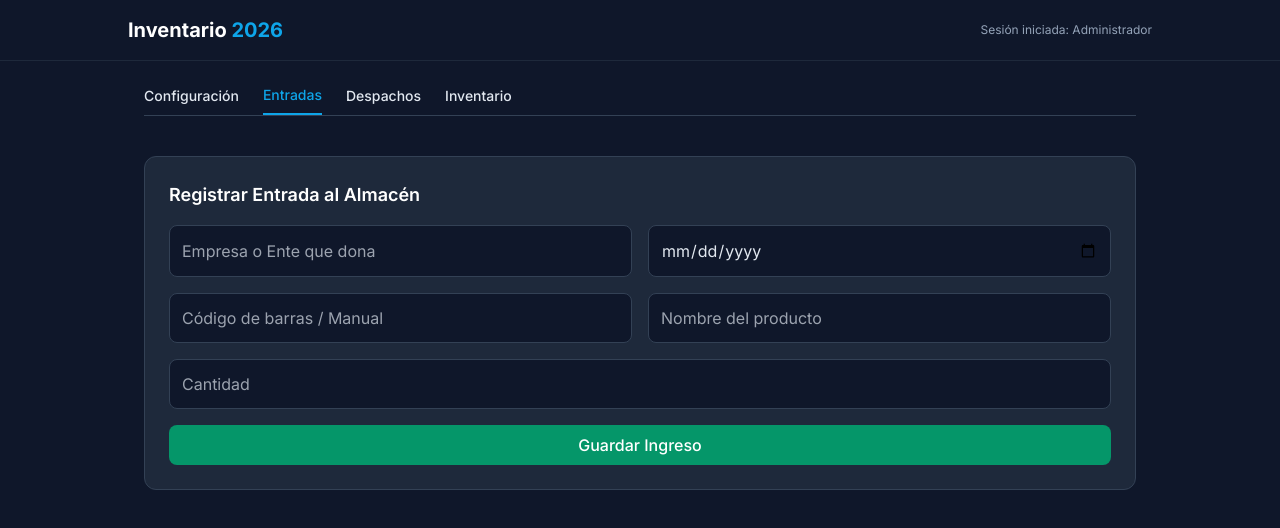
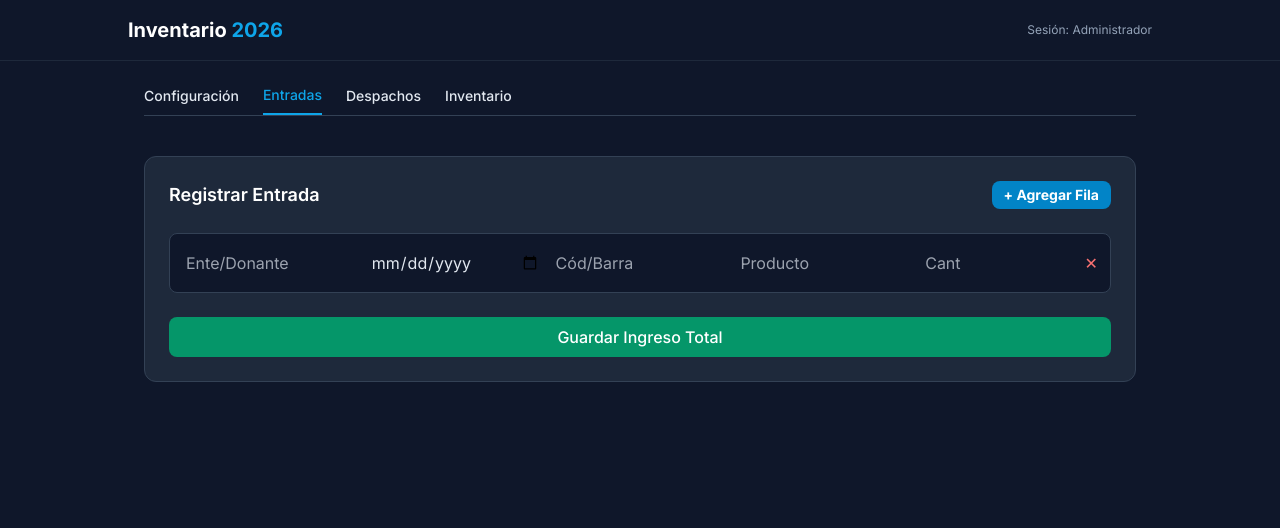
Before and after one commit to UNIONG25/INVENTARIOS2026, a plain HTML site: page index.html in a window 1280 px wide. Both pictures are taken after a click on the button "Entradas". Drawn offline with nearby package versions, Linux system fonts and the light colour scheme.

Commit message:
Update user status and input fields in index.html

```diff
--- a/index.html
+++ b/index.html
@@ -18,7 +18,7 @@
     <header class="bg-slate-900 border-b border-slate-800 p-4">
         <div class="max-w-5xl mx-auto flex justify-between items-center">
             <h1 class="text-xl font-bold text-white">Inventario <span class="text-sky-500">2026</span></h1>
-            <div id="user-status" class="text-xs text-slate-400">Sesión iniciada: Administrador</div>
+            <div id="user-status" class="text-xs text-slate-400">Sesión: Administrador</div>
         </div>
     </header>
 
@@ -38,7 +38,7 @@
             <div class="bg-slate-800 p-6 rounded-xl border border-slate-700">
                 <h2 class="text-lg font-semibold mb-4 text-white">Gestión de Usuarios</h2>
                 <div class="grid grid-cols-1 md:grid-cols-2 gap-4">
-                    <input type="text" placeholder="Nuevo Usuario" class="bg-slate-900 border border-slate-700 p-3 rounded-lg w-full focus:ring-2 focus:ring-sky-500 outline-none">
+                    <input type="text" placeholder="Nuevo Usuario" class="bg-slate-900 border border-slate-700 p-3 rounded-lg w-full outline-none focus:ring-2 focus:ring-sky-500">
                     <input type="password" placeholder="Clave" class="bg-slate-900 border border-slate-700 p-3 rounded-lg w-full">
                     <select class="bg-slate-900 border border-slate-700 p-3 rounded-lg w-full">
                         <option>Nivel: Administrador</option>
@@ -49,33 +49,46 @@
             </div>
         </section>
 
-        <!-- PESTAÑA: Entradas -->
         <section id="ingreso" class="tab-content space-y-6">
             <div class="bg-slate-800 p-6 rounded-xl border border-slate-700">
-                <h2 class="text-lg font-semibold mb-4 text-white">Registrar Entrada al Almacén</h2>
-                <div class="grid grid-cols-1 md:grid-cols-2 gap-4">
-                    <input type="text" placeholder="Empresa o Ente que dona" class="bg-slate-900 border border-slate-700 p-3 rounded-lg w-full">
-                    <input type="date" class="bg-slate-900 border border-slate-700 p-3 rounded-lg w-full">
-                    <input type="text" placeholder="Código de barras / Manual" class="bg-slate-900 border border-slate-700 p-3 rounded-lg w-full">
-                    <input type="text" placeholder="Nombre del producto" class="bg-slate-900 border border-slate-700 p-3 rounded-lg w-full">
-                    <input type="number" placeholder="Cantidad" class="bg-slate-900 border border-slate-700 p-3 rounded-lg w-full col-span-1 md:col-span-2">
+                <div class="flex justify-between items-center mb-6">
+                    <h2 class="text-lg font-semibold text-white">Registrar Entrada</h2>
+                    <button onclick="addRow('ingreso-container')" class="bg-sky-600 hover:bg-sky-500 text-white px-3 py-1 rounded-lg text-sm font-bold">+ Agregar Fila</button>
                 </div>
-                <button class="mt-4 bg-emerald-600 hover:bg-emerald-500 text-white px-6 py-2 rounded-lg font-medium w-full">Guardar Ingreso</button>
+                <div id="ingreso-container" class="space-y-4">
+                    <div class="grid grid-cols-1 md:grid-cols-5 gap-2 items-center bg-slate-900 p-3 rounded-lg border border-slate-700 relative">
+                        <input type="text" placeholder="Ente/Donante" class="bg-transparent border-none p-1 w-full focus:outline-none">
+                        <input type="date" class="bg-transparent border-none p-1 w-full focus:outline-none">
+                        <input type="text" placeholder="Cód/Barra" class="bg-transparent border-none p-1 w-full focus:outline-none">
+                        <input type="text" placeholder="Producto" class="bg-transparent border-none p-1 w-full focus:outline-none">
+                        <div class="flex items-center gap-2">
+                            <input type="number" placeholder="Cant" class="bg-transparent border-none p-1 w-full focus:outline-none">
+                            <button onclick="removeRow(this)" class="text-red-400 hover:text-red-300">✕</button>
+                        </div>
+                    </div>
+                </div>
+                <button class="mt-6 bg-emerald-600 hover:bg-emerald-500 text-white px-6 py-2 rounded-lg font-medium w-full">Guardar Ingreso Total</button>
             </div>
         </section>
 
-        <!-- PESTAÑA: Despacho -->
         <section id="despacho" class="tab-content space-y-6">
             <div class="bg-slate-800 p-6 rounded-xl border border-slate-700">
-                <h2 class="text-lg font-semibold mb-4 text-white">Registrar Despacho</h2>
-                <div class="grid grid-cols-1 md:grid-cols-2 gap-4">
-                    <input type="text" placeholder="Destino / Receptor" class="bg-slate-900 border border-slate-700 p-3 rounded-lg w-full">
-                    <input type="text" placeholder="Contacto del receptor" class="bg-slate-900 border border-slate-700 p-3 rounded-lg w-full">
-                    <input type="text" placeholder="Código de producto" class="bg-slate-900 border border-slate-700 p-3 rounded-lg w-full">
-                    <input type="text" placeholder="Producto" class="bg-slate-900 border border-slate-700 p-3 rounded-lg w-full">
-                    <input type="number" placeholder="Cantidad" class="bg-slate-900 border border-slate-700 p-3 rounded-lg w-full col-span-1 md:col-span-2">
+                <div class="flex justify-between items-center mb-6">
+                    <h2 class="text-lg font-semibold text-white">Registrar Despacho</h2>
+                    <button onclick="addRow('despacho-container')" class="bg-amber-600 hover:bg-amber-500 text-white px-3 py-1 rounded-lg text-sm font-bold">+ Agregar Fila</button>
                 </div>
-                <button class="mt-4 bg-amber-600 hover:bg-amber-500 text-white px-6 py-2 rounded-lg font-medium w-full">Guardar Despacho</button>
+                <div id="despacho-container" class="space-y-4">
+                    <div class="grid grid-cols-1 md:grid-cols-4 gap-2 items-center bg-slate-900 p-3 rounded-lg border border-slate-700 relative">
+                        <input type="text" placeholder="Destino" class="bg-transparent border-none p-1 w-full focus:outline-none">
+                        <input type="text" placeholder="Contacto" class="bg-transparent border-none p-1 w-full focus:outline-none">
+                        <input type="text" placeholder="Producto" class="bg-transparent border-none p-1 w-full focus:outline-none">
+                        <div class="flex items-center gap-2">
+                            <input type="number" placeholder="Cant" class="bg-transparent border-none p-1 w-full focus:outline-none">
+                            <button onclick="removeRow(this)" class="text-red-400 hover:text-red-300">✕</button>
+                        </div>
+                    </div>
+                </div>
+                <button class="mt-6 bg-amber-600 hover:bg-amber-500 text-white px-6 py-2 rounded-lg font-medium w-full">Guardar Despacho Total</button>
             </div>
         </section>
 
@@ -84,7 +97,7 @@
             <div class="bg-slate-800 rounded-xl border border-slate-700 overflow-hidden">
                 <div class="p-6 border-b border-slate-700 flex justify-between items-center">
                     <h2 class="text-lg font-semibold text-white">Inventario Actual</h2>
-                    <button class="text-sm bg-slate-700 hover:bg-slate-600 px-4 py-1 rounded-md">Exportar Excel</button>
+                    <button class="text-sm bg-slate-700 hover:bg-slate-600 px-4 py-1 rounded-md transition-all">Exportar Excel</button>
                 </div>
                 <div class="overflow-x-auto">
                     <table class="w-full text-left text-sm">
@@ -112,13 +125,23 @@
 
     <script>
         function switchTab(tabId) {
-            // Ocultar todas
             document.querySelectorAll('.tab-content').forEach(el => el.classList.remove('active'));
             document.querySelectorAll('.tab-btn').forEach(el => el.classList.remove('active'));
-
-            // Mostrar seleccionada
             document.getElementById(tabId).classList.add('active');
             event.currentTarget.classList.add('active');
+        }
+
+        function addRow(containerId) {
+            const container = document.getElementById(containerId);
+            const isIngreso = containerId === 'ingreso-container';
+            const html = isIngreso
+                ? `<div class="grid grid-cols-1 md:grid-cols-5 gap-2 items-center bg-slate-900 p-3 rounded-lg border border-slate-700"><input type="text" placeholder="Ente/Donante" class="bg-transparent border-none p-1 w-full focus:outline-none"><input type="date" class="bg-transparent border-none p-1 w-full focus:outline-none"><input type="text" placeholder="Cód/Barra" class="bg-transparent border-none p-1 w-full focus:outline-none"><input type="text" placeholder="Producto" class="bg-transparent border-none p-1 w-full focus:outline-none"><div class="flex items-center gap-2"><input type="number" placeholder="Cant" class="bg-transparent border-none p-1 w-full focus:outline-none"><button onclick="removeRow(this)" class="text-red-400 hover:text-red-300">✕</button></div></div>`
+                : `<div class="grid grid-cols-1 md:grid-cols-4 gap-2 items-center bg-slate-900 p-3 rounded-lg border border-slate-700"><input type="text" placeholder="Destino" class="bg-transparent border-none p-1 w-full focus:outline-none"><input type="text" placeholder="Contacto" class="bg-transparent border-none p-1 w-full focus:outline-none"><input type="text" placeholder="Producto" class="bg-transparent border-none p-1 w-full focus:outline-none"><div class="flex items-center gap-2"><input type="number" placeholder="Cant" class="bg-transparent border-none p-1 w-full focus:outline-none"><button onclick="removeRow(this)" class="text-red-400 hover:text-red-300">✕</button></div></div>`;
+            container.insertAdjacentHTML('beforeend', html);
+        }
+
+        function removeRow(btn) {
+            btn.parentElement.parentElement.remove();
         }
     </script>
 </body>
```
